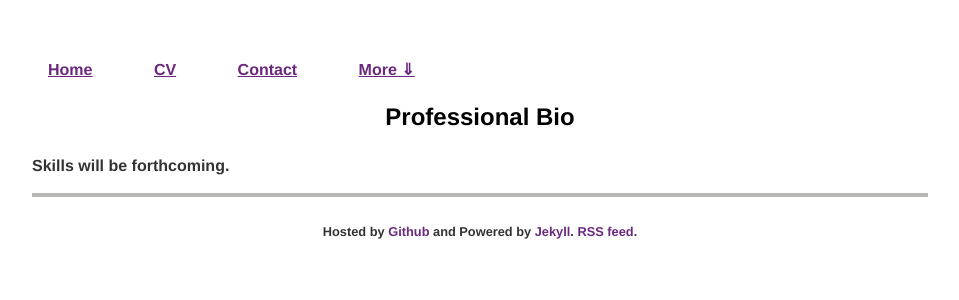
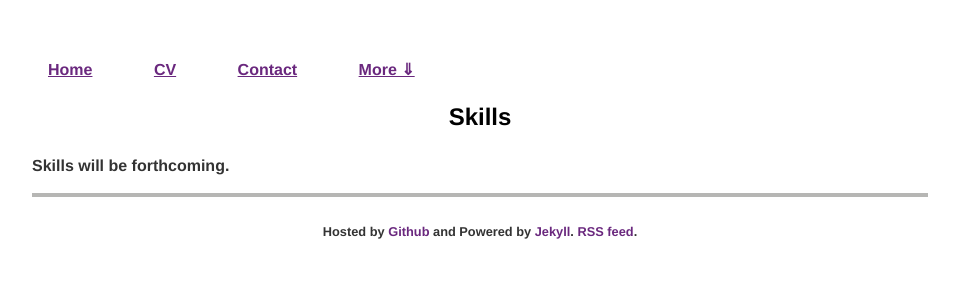
Before and after one commit to nichrishayes/nichrishayes.github.io, a Jekyll site: the page built from skills/index.html, in a window 1280 px wide. Shown: the top 300 px of the page, without its empty margins (160-1119 px from the left). Built offline with Jekyll 4.4.1, drawn with Linux system fonts in a browser that asks for light colours.

Commit message:
Update index.html

```diff
--- a/skills/index.html
+++ b/skills/index.html
@@ -3,6 +3,6 @@ layout: default
 title: Nick Christopher-Hayes, BA - Skills
 ---
 
-<h3> Professional Bio </h3>
+<h3> Skills </h3>
 
 <b><p> Skills will be forthcoming.</p><b>
```
